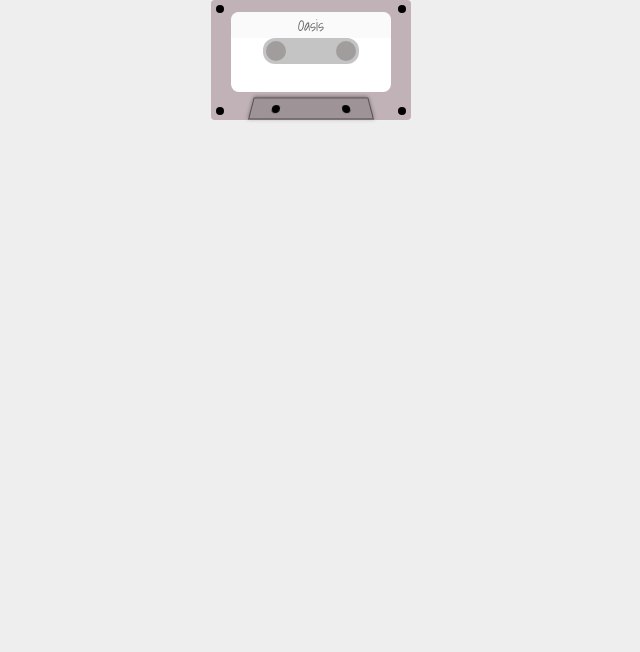
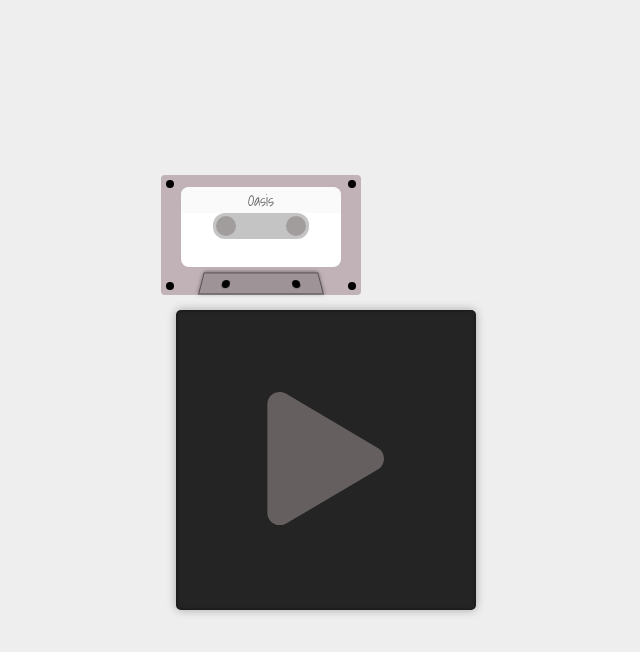
Before and after one commit to pleonardodp12/mixtape-project-frontend, a React (Create React App) app: page / in a window 1280 px wide. Shown: the top 652 px of the page, without its empty margins (329-969 px from the left). Built offline with nearby package versions, Linux system fonts and the light colour scheme.

Commit message:
chore: fixed icon sizing

```diff
--- a/src/App.tsx
+++ b/src/App.tsx
@@ -1,5 +1,6 @@
 import React from 'react';
 import Tape from './components/Tape/Tape';
+import TapeButton from './components/TapeButton/TapeButton';
 import GlobalStyles from './styles/global';
 
 function App() {
@@ -7,6 +8,7 @@
     <>
       <GlobalStyles />
       <Tape />
+      <TapeButton type='play'/>
     </>
   );
 }
--- a/src/components/TapeButton/TapeButton.tsx
+++ b/src/components/TapeButton/TapeButton.tsx
@@ -12,7 +12,7 @@
 }
 
 
-const TapeButton: React.FC<TapeButtonProps> = ({ type }) => {
+const TapeButton: React.FC<TapeButtonProps> = ({ type }: TapeButtonProps) => {
   const [active, setActive] = useState(false);
 
   const iconTypes: iconTypes = {
@@ -22,6 +22,7 @@
   };
 
   return (
+    <>
       <StyledButton
         className={active ? 'active' : 'inactive'}
         onClick={() => {
@@ -30,6 +31,8 @@
       >
         {iconTypes[type]}
       </StyledButton>
+      <div/>
+    </>
   );
 };
 
--- a/src/components/TapeButton/TapeButtonStyles.ts
+++ b/src/components/TapeButton/TapeButtonStyles.ts
@@ -9,8 +9,15 @@
   margin: 5%;
   border-radius: 5px;
   border: none;
-  height: 50%;
-  width: 50%;
+  width: 300px;
+  height: 300px;
+
+  top: 0%;
+  bottom: 11.76%;
+
+  background: #3b3030;
+  box-shadow: 0px 0px 10px rgba(0, 0, 0, 0.3),
+    inset 0px 0px 2px 2px rgba(0, 0, 0, 0.2);
 
   &.active {
     background-color: ${primaryColor};
@@ -20,4 +27,11 @@
     background-color: ${inactiveButton};
     color: ${inactiveIcon};
   }
+
+  svg {
+    width: 10em;
+    height: 10em;
+  }
+
+  }
 `;
--- a/src/styles/global.ts
+++ b/src/styles/global.ts
@@ -11,6 +11,7 @@
     display: flex;
     justify-content: center;
     align-items: center;
+    height: 100vh;
   }
   button,
   input {
```
Also changed, not shown: 1 other file (tests, documents, lock files or other folders). Lines whose indentation alone changed are shown as unchanged.
